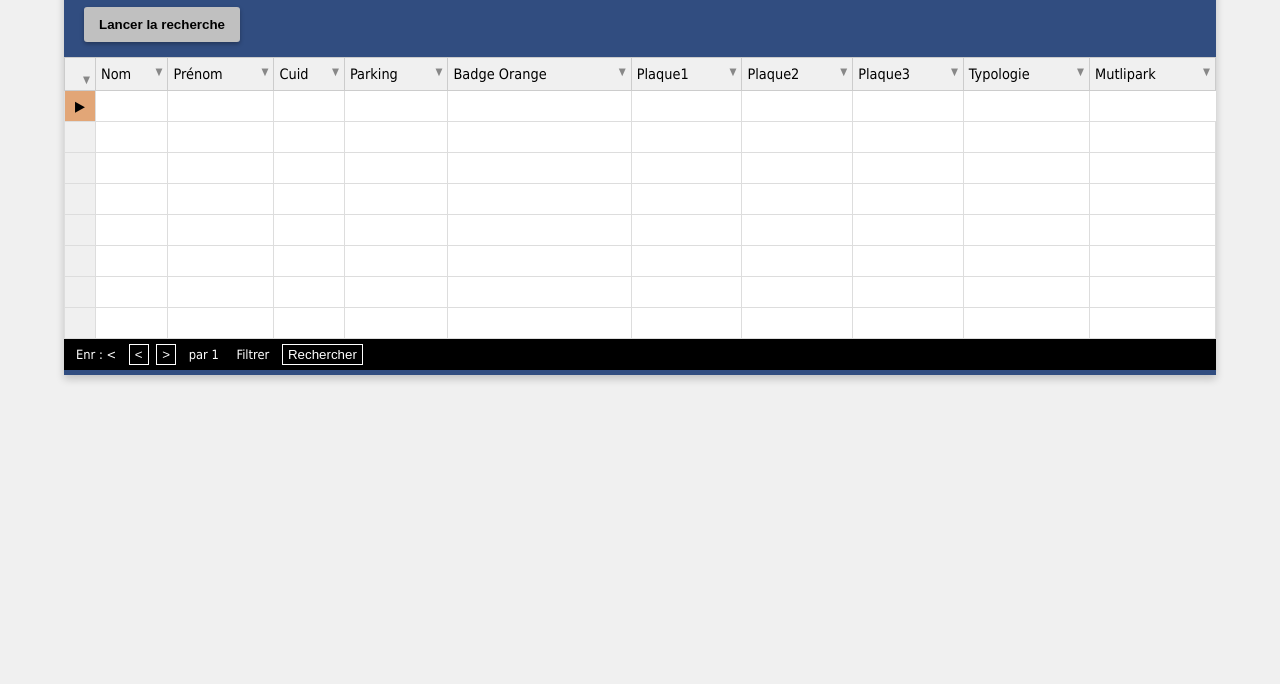
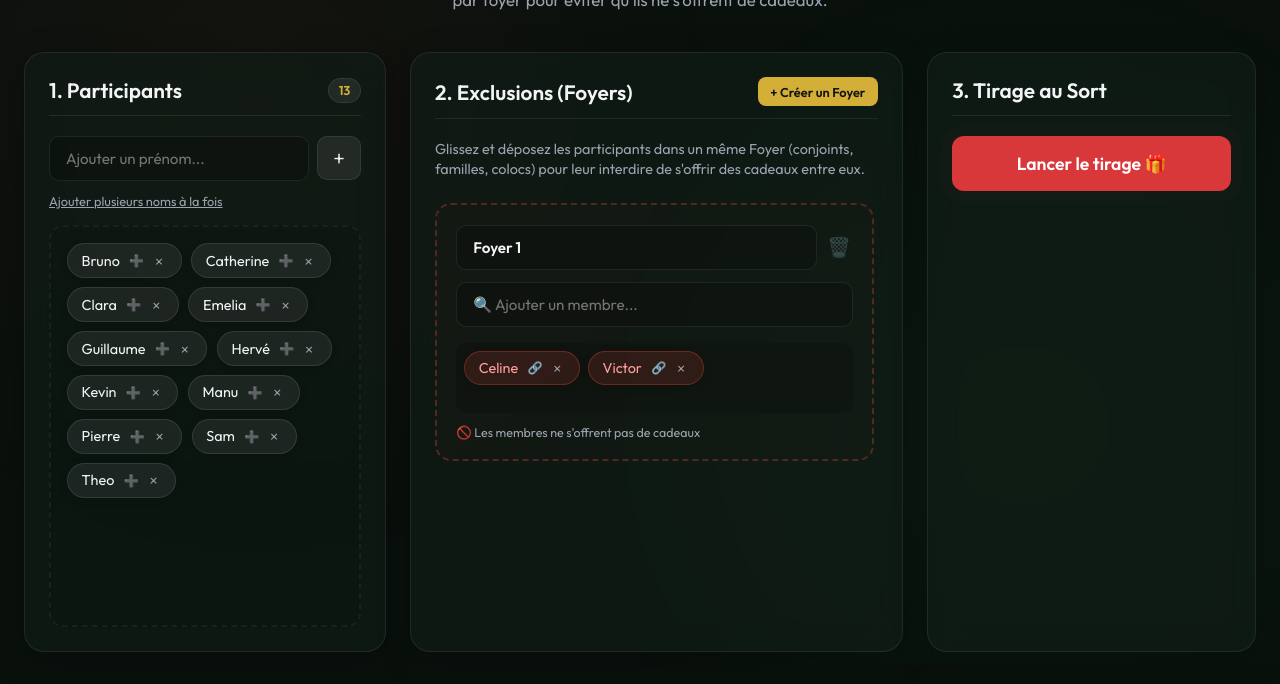
Before and after one commit to brunoduvocelle/Tirage_au_Sort_Magique, a plain HTML site: page index.html in a window 1280 px wide. Shown: the part 135-819 px from the top of the page. Drawn offline with Linux system fonts and the light colour scheme.

Commit message:
Update index.html

```diff
--- a/index.html
+++ b/index.html
@@ -2,209 +2,104 @@
 <html lang="fr">
 <head>
     <meta charset="UTF-8">
-    <title>Formulaire2 : Recherche personnalisée - Grille de Résultats</title>
-    <style>
-        /* --- Styles Généraux et Conteneur --- */
-        body {
-            font-family: Tahoma, Arial, sans-serif;
-            margin: 0;
-            padding: 0;
-            background-color: #f0f0f0;
-        }
-
-        /* Conteneur Principal (Fond bleu foncé) */
-        .container {
-            width: 90%;
-            max-width: 1200px; /* Plus large pour la grille de résultats */
-            margin: 20px auto;
-            background-color: #314D80; /* Bleu foncé principal */
-            padding-bottom: 5px;
-            box-shadow: 0 4px 8px rgba(0, 0, 0, 0.2);
-        }
-
-        /* --- En-tête (Titre) --- */
-        .header {
-            padding: 15px 20px 10px 20px;
-            background-color: #4C97BC; /* Couleur de la barre de titre dans l'image */
-            color: white;
-            font-size: 1.8em;
-            font-weight: bold;
-            margin: 0;
-        }
-
-        /* --- Zone de Recherche et Bouton --- */
-        .search-area {
-            padding: 15px 20px;
-            background-color: #314D80; /* Bleu foncé */
-            display: flex;
-            flex-direction: column; /* Organise le contenu verticalement */
-            align-items: flex-start; /* Alignement à gauche */
-            gap: 10px;
-        }
-
-        /* Style du champ de recherche */
-        .search-input-container {
-            width: 50%; /* Largeur définie pour l'élément bleu clair */
-            background-color: #4C97BC; /* Couleur de la bande du champ de saisie */
-            padding: 5px;
-            border-radius: 3px 3px 0 0;
-        }
-
-        /* Champ de texte (text à chercher) */
-        .search-input-container input[type="text"] {
-            width: 100%;
-            padding: 5px;
-            border: none;
-            box-sizing: border-box;
-            font-size: 1em;
-            background-color: transparent;
-            color: white;
-        }
-
-        /* Style du bouton "Lancer la recherche" */
-        .btn-search {
-            padding: 10px 15px;
-            font-weight: bold;
-            border: none;
-            border-radius: 3px;
-            cursor: pointer;
-            color: black;
-            background-color: #c0c0c0; /* Gris clair de l'image */
-            box-shadow: 0 2px 4px rgba(0, 0, 0, 0.3);
-            margin-right: 15px;
-        }
-
-        /* La barre bleue au-dessus du tableau */
-        .top-bar {
-            height: 30px;
-            background-color: #4C97BC; /* Bande bleue claire */
-            margin: 0 0 10px 0;
-        }
-
-        /* --- Tableau de Résultats (Grille) --- */
-        .data-grid {
-            width: 100%;
-            border-collapse: collapse;
-            background-color: white;
-        }
-
-        /* En-têtes du tableau */
-        .data-grid th {
-            padding: 8px 5px;
-            background-color: #f0f0f0;
-            color: black;
-            font-size: 0.9em;
-            font-weight: normal;
-            border: 1px solid #ccc;
-            text-align: left;
-            position: relative;
-        }
-
-        /* Flèches de tri (simulées) */
-        .data-grid th::after {
-            content: ' ▼';
-            font-size: 0.7em;
-            color: #888;
-            margin-left: 5px;
-            position: absolute;
-            right: 5px;
-        }
-
-        /* Colonne de sélection à gauche */
-        .data-grid .selector-col {
-            width: 20px;
-            background-color: #f0f0f0;
-            text-align: center;
-        }
-
-        /* Cellules de données */
-        .data-grid td {
-            padding: 5px;
-            border: 1px solid #ddd;
-            font-size: 0.9em;
-            height: 20px;
-        }
-
-        /* Lignes d'état/pagination en bas */
-        .footer-bar {
-            background-color: black;
-            color: white;
-            padding: 5px;
-            display: flex;
-            justify-content: space-between;
-            align-items: center;
-            font-size: 0.8em;
-        }
-        .footer-bar span, .footer-bar button {
-            color: white;
-            background: none;
-            border: 1px solid white;
-            padding: 2px 5px;
-            margin: 0 2px;
-            cursor: pointer;
-        }
-        .footer-bar span { border: none; }
-
-    </style>
+    <meta name="viewport" content="width=device-width, initial-scale=1.0">
+    <title>Cadeaux-Tirage-au-sort</title>
+    <!-- Intégration d'une police moderne depuis Google Fonts -->
+    <link rel="preconnect" href="https://fonts.googleapis.com">
+    <link rel="preconnect" href="https://fonts.gstatic.com" crossorigin>
+    <link href="https://fonts.googleapis.com/css2?family=Outfit:wght@300;400;600;700&display=swap" rel="stylesheet">
+    <link rel="stylesheet" href="style.css?v=8.0">
 </head>
 <body>
+    <div class="christmas-background"></div>
 
-    <div class="container">
+    <main class="app-container">
+        <!-- En-tête festif -->
+        <header class="app-header">
+            <h1>🎄 Cadeaux-Tirage-au-sort <span id="app-year">Noël 2026</span></h1>
+            <p class="subtitle">Organisez votre tirage au sort facilement en regroupant les couples ou familles par foyer pour éviter qu'ils ne s'offrent de cadeaux.</p>
+        </header>
 
-        <div class="header">
-            Outil de recherche parking OGS
+        <div class="workspace-grid">
+            <!-- Panneau de gauche : Gestion des participants -->
+            <section class="panel panel-participants">
+                <div class="panel-header">
+                    <h2>1. Participants</h2>
+                    <span class="badge-count" id="total-count">0</span>
                 </div>
 
-        <div class="search-area">
-            <div class="search-input-container">
-                <input type="text" name="txtRecherche" placeholder="text à chercher" title="Champ de recherche personnalisée">
+                <!-- Zone de saisie manuelle -->
+                <div class="input-group">
+                    <input type="text" id="input-name" placeholder="Ajouter un prénom..." autocomplete="off">
+                    <button id="btn-add-name" title="Ajouter">+</button>
                 </div>
 
-            <button class="btn-search" name="btnRecherche">Lancer la recherche</button>
+                <!-- Lien de bascule pour l'ajout en masse -->
+                <button class="text-link" id="toggle-bulk-input">Ajouter plusieurs noms à la fois</button>
+
+                <!-- Zone de saisie en masse (masquée par défaut) -->
+                <div class="bulk-input-container hidden" id="bulk-input-container">
+                    <textarea id="bulk-names" placeholder="Collez votre liste de prénoms ici&#10;(un nom par ligne)..."></textarea>
+                    <button class="btn btn-secondary btn-small" id="btn-import-bulk">Importer la liste</button>
                 </div>
 
-        <table class="data-grid">
-            <thead>
-                <tr>
-                    <th class="selector-col"></th> <th>Nom</th>
-                    <th>Prénom</th>
-                    <th>Cuid</th>
-                    <th>Parking</th>
-                    <th>Badge Orange</th>
-                    <th>Plaque1</th>
-                    <th>Plaque2</th>
-                    <th>Plaque3</th>
-                    <th>Typologie</th>
-                    <th>Mutlipark</th>
-                </tr>
-            </thead>
-            <tbody>
-                <tr>
-                    <td class="selector-col" style="background-color: #E2A677;">▶</td>
-                    <td></td><td></td><td></td><td></td><td></td><td></td><td></td><td></td><td></td>
-                </tr>
-                <tr><td class="selector-col"></td><td></td><td></td><td></td><td></td><td></td><td></td><td></td><td></td><td></td><td></td></tr>
-                <tr><td class="selector-col"></td><td></td><td></td><td></td><td></td><td></td><td></td><td></td><td></td><td></td><td></td></tr>
-                <tr><td class="selector-col"></td><td></td><td></td><td></td><td></td><td></td><td></td><td></td><td></td><td></td><td></td></tr>
-                <tr><td class="selector-col"></td><td></td><td></td><td></td><td></td><td></td><td></td><td></td><td></td><td></td><td></td></tr>
-                <tr><td class="selector-col"></td><td></td><td></td><td></td><td></td><td></td><td></td><td></td><td></td><td></td><td></td></tr>
-                <tr><td class="selector-col"></td><td></td><td></td><td></td><td></td><td></td><td></td><td></td><td></td><td></td><td></td></tr>
-                <tr><td class="selector-col"></td><td></td><td></td><td></td><td></td><td></td><td></td><td></td><td></td><td></td><td></td></tr>
-            </tbody>
-        </table>
+                <!-- Liste des participants disponibles (non affectés à un foyer) -->
+                <div class="participants-list" id="unassigned-participants" data-foyer-id="null">
+                    <!-- Les jetons de participants seront injectés ici en JS -->
+                </div>
+            </section>
 
-        <div class="footer-bar">
-            <div>
-                <span>Enr : <</span>
-                <button>&lt;</button>
-                <button>&gt;</button>
-                <span>par 1</span>
-                <span>Filtrer</span>
-                <button>Rechercher</button>
+            <!-- Zone centrale : Foyers / Clans d'exclusion -->
+            <section class="panel panel-foyers">
+                <div class="panel-header">
+                    <h2>2. Exclusions (Foyers)</h2>
+                    <button class="btn btn-primary btn-small" id="btn-create-foyer">+ Créer un Foyer</button>
+                </div>
+
+                <p class="panel-instruction">Glissez et déposez les participants dans un même Foyer (conjoints, familles, colocs) pour leur interdire de s'offrir des cadeaux entre eux.</p>
+
+                <!-- Liste des foyers -->
+                <div class="foyers-grid" id="foyers-container">
+                    <!-- Les boîtes de foyers seront injectées ici en JS -->
+                </div>
+            </section>
+
+            <!-- Panneau de droite : Action & Résultats -->
+            <section class="panel panel-results">
+                <div class="panel-header">
+                    <h2>3. Tirage au Sort</h2>
+                </div>
+
+                <div class="action-zone">
+                    <button class="btn btn-success btn-large pulse" id="btn-launch-draw">
+                        <span>Lancer le tirage 🎁</span>
+                    </button>
+                    <button class="btn btn-danger btn-small hidden" id="btn-reset-all">Réinitialiser tout</button>
+                </div>
+
+                <!-- Section de notification d'échec ou d'itérations -->
+                <div class="status-box hidden" id="status-box"></div>
+
+                <!-- Zone d'affichage des résultats -->
+                <div class="results-container hidden" id="results-container">
+                    <div class="results-header">
+                        <h3>📋 Résultat du Tirage (Trié A-Z)</h3>
+                        <button class="btn btn-copy" id="btn-copy-clipboard" title="Copier la liste pour WhatsApp ou Mail">
+                            <span class="copy-icon">📋</span> Copier la liste
+                        </button>
+                    </div>
+
+                    <div class="results-text-wrapper">
+                        <pre class="results-text" id="results-text-display"></pre>
                     </div>
                 </div>
+            </section>
+        </div>
+    </main>
 
-    </div>
+    <!-- Notification Toast de copie réussie -->
+    <div class="toast" id="copy-toast">Copié dans le presse-papiers ! 🎄</div>
 
+    <script src="app.js?v=8.0"></script>
 </body>
 </html>
```
Lines whose indentation alone changed are shown as unchanged.
